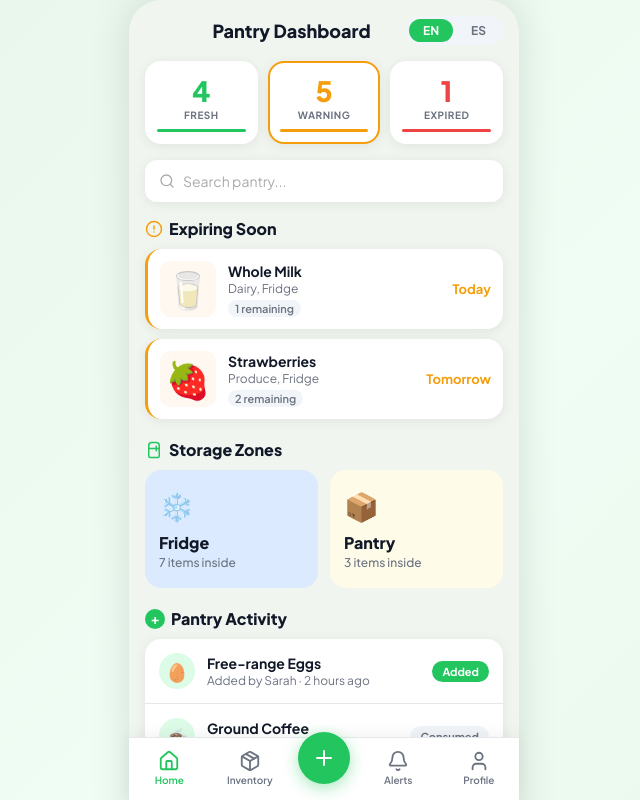
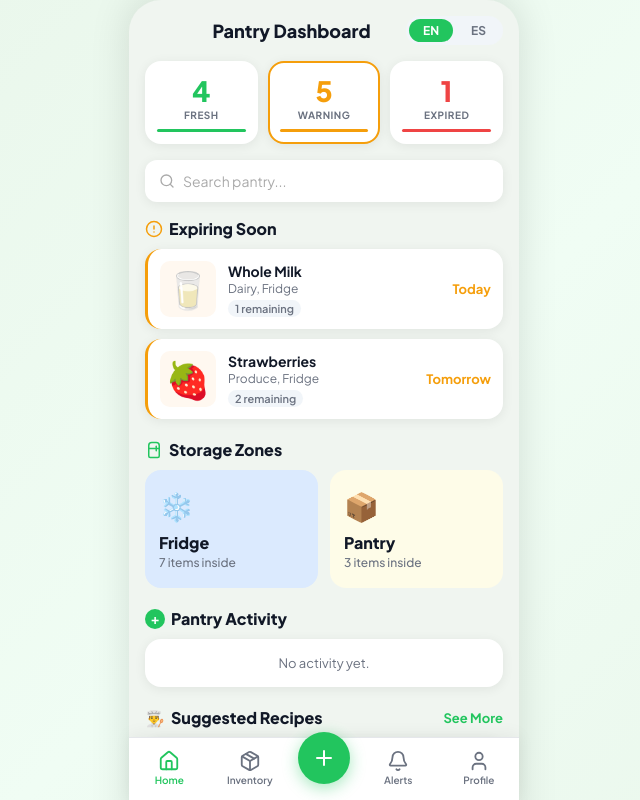
Before and after one commit to MarianaCedielF/PMC, a React (Vite) app: page / in a window 1280 px wide. Shown: the top 800 px of the page, without its empty margins (316-956 px from the left). Built offline with nearby package versions, Linux system fonts and the light colour scheme.

Commit message:
Actividad

```diff
--- a/src/data.jsx
+++ b/src/data.jsx
@@ -38,6 +38,7 @@ export function DataProvider({ children }) {
   const [pantryItems, setPantryItems] = useState(initialPantryItems);
   const [shoppingList, setShoppingList] = useState(initialShoppingList);
   const [categories, setCategories] = useState(DEFAULT_CATEGORIES);
+  const [activity, setActivity] = useState([]);
   const [notifications, setNotifications] = useState([
     { id: 1, type: "expiring", item: "Organic Whole Milk", msg: "Expires today! Use it for cereal or making a quick béchamel sauce.", time: "2h ago", section: "today", img: "🥛", actioned: false },
     { id: 2, type: "expired", item: "Greek Yogurt (500g)", msg: "Expired yesterday. Please check if it's still good or compost it.", time: "5h ago", section: "today", img: "🫙", actioned: false },
@@ -45,13 +46,18 @@ export function DataProvider({ children }) {
     { id: 4, type: "expiring", item: "Baby Spinach", msg: "Expiring in 2 days. Perfect for a morning smoothie!", time: "1d ago", section: "yesterday", img: "🥬", actioned: false },
   ]);
 
-  const addItem = (item) => setPantryItems(prev => [...prev, { ...item, id: Date.now() }]);
+  const addItem = (item) => {
+    const newItem = { ...item, id: Date.now() };
+    setPantryItems(prev => [...prev, newItem]);
+    logActivity(newItem, "added");
+  };
   const removeItem = (id) => setPantryItems(prev => prev.filter(i => i.id !== id));
   const consumeItem = (id, amount) => {
     setPantryItems(prev => prev.map(item => {
       if (item.id !== id) return item;
       const currentQty = parseInt(item.quantity) ?? 1;
       const newQty = currentQty - amount;
+      logActivity(item, "consumed");
       if (newQty <= 0) return { ...item, quantity: 0, status: "consumed" };
       return { ...item, quantity: newQty };
     }));
@@ -60,6 +66,16 @@ export function DataProvider({ children }) {
   const addShoppingItem = (name, cats = []) => setShoppingList(prev => [...prev, { id: Date.now(), name, categories: cats, addedBy: "Me", avatar: "ME", checked: false }]);
   const removeShoppingItem = (id) => setShoppingList(prev => prev.filter(i => i.id !== id));
   const actionNotification = (id) => setNotifications(prev => prev.filter(n => n.id !== id));
+  const logActivity = (item, status) => {
+    setActivity(prev => [{
+      id: Date.now(),
+      name: item.name,
+      user: "Me",
+      time: "Just now",
+      status,
+      emoji: item.img || "🛒",
+    }, ...prev].slice(0, 10));
+  };
   const addCategory = (cat) => setCategories(prev => [...prev, cat]);
 
   const fresh = pantryItems.filter(i => i.status === "fresh").length;
@@ -71,7 +87,7 @@ export function DataProvider({ children }) {
   return (
     <DataContext.Provider value={{
       pantryItems, shoppingList, notifications, categories,
-      addItem, removeItem, consumeItem, toggleShoppingItem, addShoppingItem, removeShoppingItem, actionNotification, addCategory,
+      addItem, removeItem, consumeItem, toggleShoppingItem, addShoppingItem, removeShoppingItem, actionNotification, addCategory, activity, logActivity,
       fresh, warning, expired, fridgeItems, pantryZoneItems
     }}>
       {children}
--- a/src/screens/Home.jsx
+++ b/src/screens/Home.jsx
@@ -7,17 +7,12 @@ import { RecipeCard, getMatchingRecipes } from "./Recipes";
 import LangToggle from "../components/LangToggle";
 
 export default function Home() {
-  const { fresh, warning, expired, fridgeItems, pantryZoneItems, pantryItems, categories } = useData();
+  const { fresh, warning, expired, fridgeItems, pantryZoneItems, pantryItems, categories, activity } = useData();
   const { t, lang } = useLang();
   const navigate = useNavigate();
   const [search, setSearch] = useState("");
 
   const expiringSoon = pantryItems.filter(i => i.status === "warning" || i.status === "expiring");
-  const activity = [
-    { id: 1, name: "Free-range Eggs", user: "Sarah", time: "2 hours ago", status: "added", emoji: "🥚" },
-    { id: 2, name: "Ground Coffee", user: "David", time: "Yesterday", status: "consumed", emoji: "☕" },
-    { id: 3, name: "Organic Milk", user: "", time: "3 hours ago", status: "expiring", emoji: "🥛" },
-  ];
 
   const matchingRecipes = getMatchingRecipes(pantryItems, categories);
 
@@ -131,6 +126,11 @@ export default function Home() {
       </div>
 
       <div className="activity-list">
+        {activity.length === 0 && (
+          <div style={{ padding: "16px", textAlign: "center", color: "var(--text-sub)", fontSize: "13px" }}>
+            {lang === "es" ? "Aún no hay actividad registrada." : "No activity yet."}
+          </div>
+        )}
         {activity.map(item => (
           <div key={item.id} className="activity-item">
             <div className="activity-emoji-wrap">
```
